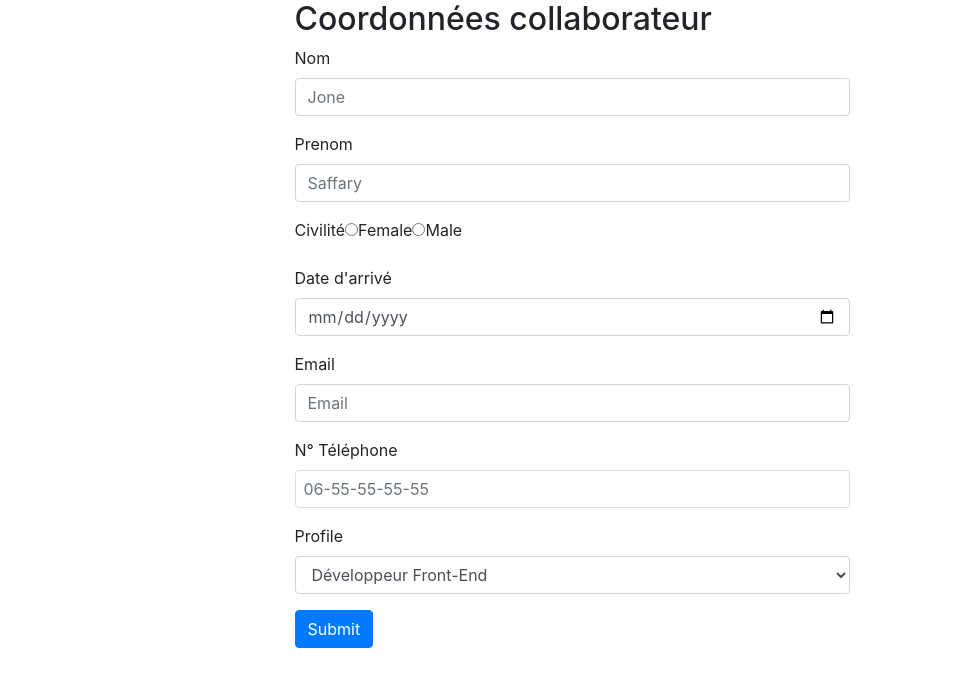
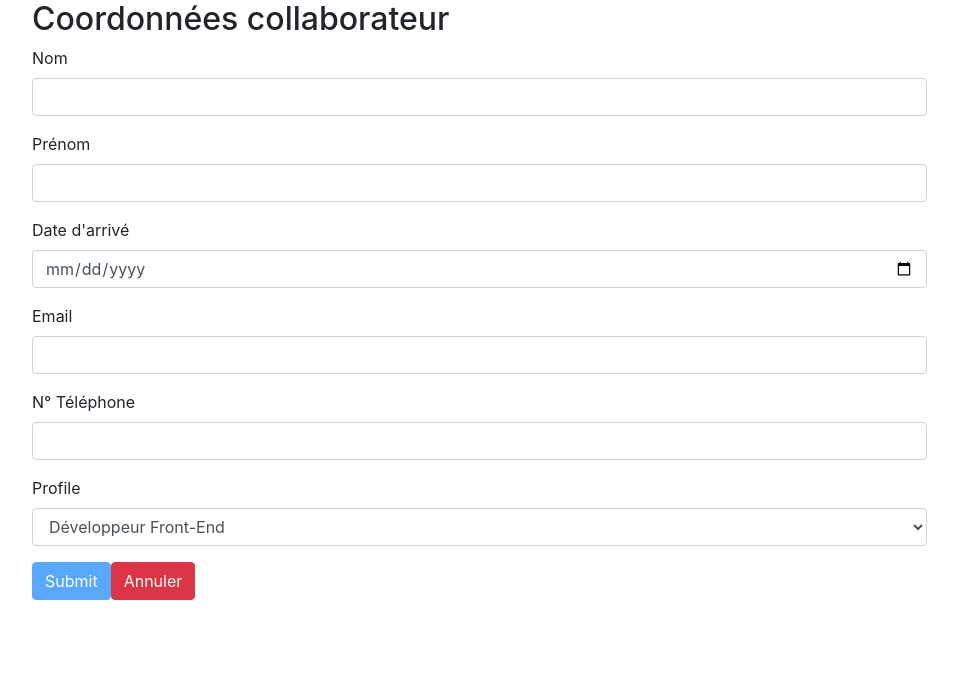
Before and after one commit to Halayem/lmt, an Angular app: page /user-information in a window 1280 px wide. Shown: the top 686 px of the page, without its empty margins (68-1026 px from the left). Built offline with nearby package versions, Linux system fonts and the light colour scheme.

Commit message:
Integration des Reactive Form Angular

```diff
--- a/src/app/user-registry/user-basic-information/models/Profile.ts
+++ /dev/null
@@ -1,3 +0,0 @@
-export interface Profile {
-   titre: string;
-}
--- /dev/null
+++ b/src/app/user-registry/user-basic-information/services-profile/profile-collaborateur.service.ts
@@ -0,0 +1,38 @@
+import { Injectable } from '@angular/core';
+import { of } from 'rxjs';
+import {Profile} from '../models/informations-collaborateur';
+
+@Injectable({
+  providedIn: 'root'
+})
+
+export class ProfileCollaborateur {
+
+  profile : Array<Profile> =[
+    {
+      titre: "Développeur Front-End"
+    },
+    {
+      titre: "Développeur Back-End"
+    },
+    {
+      titre: "Développeur Full-Stack"
+    },
+    {
+      titre: "Développeur Big Data"
+    },
+    {
+      titre: "Devops"
+    },
+    {
+      titre: "Chef de Projets"
+    }
+
+  ]
+
+  constructor() { }
+
+  getProfile(){
+    return of(this.profile);
+  }
+}
--- a/src/app/user-registry/user-basic-information/services/mocks-basic-informations.service.ts
+++ /dev/null
@@ -1,65 +0,0 @@
-import { Injectable } from '@angular/core';
-import { of } from 'rxjs';
-import {Profile} from '../models/Profile'
-
-@Injectable({
-  providedIn: 'root'
-})
-
-export class MocksBasicInformationsService {
-  informations: Array<object> = [
-    { nom: 'Conor',
-      prenom: 'McGregor',
-      datearriver: 12/0/2018,
-      profile: 'Ingenieur',
-      mail: 'mail@m.com',
-      numtelephone: '0682654'
-    },
-    { nom: 'Ons',
-      prenom: 'McGregor',
-      datearriver: 12/0/2018,
-      profile: 'Ingenieur',
-      mail: 'mail@m.com',
-      numtelephone: '0682654'
-    },
-    { nom: 'Anis',
-      prenom: 'McGregor',
-      datearriver: 12/0/2018,
-      profile: 'Ingenieur',
-      mail: 'mail@m.com',
-      numtelephone: '0682654'
-    },
-  ];
-
-  profile : Array<Profile> =[
-    {
-      titre: "Développeur Front-End"
-    },
-    {
-      titre: "Développeur Back-End"
-    },
-    {
-      titre: "Développeur Full-Stack"
-    },
-    {
-      titre: "Développeur Big Data"
-    },
-    {
-      titre: "Devops"
-    },
-    {
-      titre: "Chef de Projets"
-    }
-
-  ]
-
-  constructor() { }
-
-  getInforamtions() {
-    return of(this.informations);
-  }
-
-  getProfile(){
-    return of(this.profile);
-  }
-}
--- a/src/app/user-registry/user-basic-information/user-basic-information.component.html
+++ b/src/app/user-registry/user-basic-information/user-basic-information.component.html
@@ -1,39 +1,57 @@
-<form data-toggle="validator" role="form">
+<div class="container">
+  <div class="row">
+    <div class="col-10">
       <h2>Coordonnées collaborateur</h2>
+      <form name="form" [formGroup]="form">
         <div class="form-group">
-          <label for="inputNom" class="control-label">Nom</label>
-          <input id="inputnom" class="form-control" type="text" placeholder="Jone"  pattern="[a-zA-Z àâæçéèêëîïôœùûüÿÀÂÆÇnÉÈÊËÎÏÔŒÙÛÜŸ-]{3,25}" required>
+          <label for=nom>Nom</label>
+          <input type="text" class="form-control" formControlName="nom" [ngClass]="{'is-invalid': form.get('nom').touched && form.get('nom').invalid}" />
+          <div class="invalid-feedback">
+            <div>Nom est requis. </div>
+          </div>
         </div>
         <div class="form-group">
-          <label for="inputPrenom" class="control-label">Prenom</label>
-          <input id="inputprenom" class="form-control" type="text" placeholder="Saffary" pattern="[a-zA-Z àâæçéèêëîïôœùûüÿÀÂÆÇnÉÈÊËÎÏÔŒÙÛÜŸ-]{3,25}" required>
+          <label for=prenom>Prénom</label>
+          <input type="text" class="form-control" formControlName="prenom" [ngClass]="{'is-invalid': form.get('prenom').touched && form.get('prenom').invalid}" />
+          <div class="invalid-feedback">
+            <div>Prénom est requis. </div>
+          </div>
         </div>
         <div class="form-group">
-            <label for="inputPrenom" class="control-label">Civilité</label>
-            <label class="radio-inline"> <input type="radio"  name="gender">Female</label>
-            <label class="radio-inline"><input type="radio" name="gender">Male</label>
+          <label for=dateArrive>Date d'arrivé</label>
+          <input type="date" class="form-control" formControlName="dateArrive" [ngClass]="{'is-invalid': form.get('dateArrive').touched && form.get('dateArrive').invalid}" />
+          <div class="invalid-feedback">
+            <div>Date d'arrivé est requis. </div>
+          </div>
         </div>
         <div class="form-group">
-              <label for="inputdatedarrive" class="control-label">Date d'arrivé</label>
-              <input id="inputdatedarrive" class="form-control" type="date" min="2017-01-01" required>
+          <label for=email>Email</label>
+          <input type="email" class="form-control" formControlName="email" [ngClass]="{'is-invalid': form.get('email').touched && form.get('email').invalid}" />
+          <div *ngIf="form.get('email').touched && form.get('email').invalid" class="invalid-feedback">
+            <div *ngIf="form.get('email').errors.required">Email est requis. </div>
+            <div *ngIf="form.get('email').errors.email">Veuillez entrer une adresse valide. </div>
+          </div>
         </div>
         <div class="form-group">
-          <label for="inputemail" class="control-label">Email</label>
-          <input id="inputemail" class="form-control" type="email" placeholder="Email" data-error="Bruh, that email address is invalid" required>
-          <div class="help-block with-errors"></div>
+          <label for=telephone>N° Téléphone</label>
+          <input type="number" class="form-control" formControlName="telephone" [ngClass]="{'is-invalid': form.get('telephone').touched && form.get('telephone').invalid}" />
+          <div class="invalid-feedback">
+            <div>N° de téléphone est requis. </div>
+          </div>
         </div>
         <div class="form-group">
-              <label for="inputtelephone" class="control-label">N° Téléphone</label>
-              <input id="inputtelephone" class="form-control" type="tel" placeholder="06-55-55-55-55" pattern="^\d{4}\d{2}\d{4}$" required >
+          <label for=telephone>Profile</label>
+          <select class="form-control">
+            <option *ngFor="let info of profile">
+              <span> {{info.titre}}</span>
+            </option>
+          </select>
         </div>
         <div class="form-group">
-            <label for="exampleFormControlSelect1"  class="control-label">Profile</label>
-                <select id="exampleFormControlSelect1" class="form-control">
-                    <option *ngFor="let info of profile">{{info.titre}}</option>
-                </select>
-            </div>
-
-        <div class="form-group">
-          <button type="submit" class="btn btn-primary">Submit</button>
+          <button type="submit" class="btn btn-primary" [disabled]="!form.valid" (click)="ajouterCollaborateur()">Submit</button>
+          <button class="btn btn-danger" type="reset" (click)="annulerForm()">Annuler</button>
         </div>
       </form>
+    </div>
+  </div>
+</div>
--- a/src/app/user-registry/user-basic-information/user-basic-information.component.scss
+++ b/src/app/user-registry/user-basic-information/user-basic-information.component.scss
@@ -15,7 +15,6 @@ input[type="tel"] {
   }
 
   form {
-    width: 50%;
     margin: 0 auto;
   }
 
--- a/src/app/user-registry/user-basic-information/user-basic-information.component.ts
+++ b/src/app/user-registry/user-basic-information/user-basic-information.component.ts
@@ -1,6 +1,6 @@
 import { Component, OnInit } from '@angular/core';
-import { MocksBasicInformationsService } from './services/mocks-basic-informations.service';
-
+import { ProfileCollaborateur } from './services-profile/profile-collaborateur.service';
+import { FormControl, FormGroup, Validators } from '@angular/forms';
 @Component({
   selector:    'app-user-basic-information',
   templateUrl: './user-basic-information.component.html',
@@ -8,22 +8,30 @@ import { MocksBasicInformationsService } from './services/mocks-basic-informatio
 })
 
 export class UserBasicInformationComponent implements OnInit {
+  form = new FormGroup({
+    nom: new FormControl('', Validators.required),
+    prenom: new FormControl('', Validators.required),
+    dateArrive: new FormControl('', Validators.required),
+    telephone: new FormControl('', Validators.required),
+    email: new FormControl('', [Validators.required, Validators.email])
+  });
+
 
   profile: Array<object>;
-  model = {};
 
-  constructor( readonly  informations: MocksBasicInformationsService ) { }
-
-  ngOnInit() {
-    this.informations.getProfile().subscribe(res => {
+  constructor( readonly  cordonnées: ProfileCollaborateur ) {
+    this.cordonnées.getProfile().subscribe(res => {
       this.profile = res;
     });
   }
+  ngOnInit() {
+  }
 
-//   submitForm(event: Event) {
-//     event.preventDefault();
-//     console.log("formulaire");
-//     console.log("Nom: ",this.model['nom']);
-//     // really you would be using an event emitter
-// }
+  ajouterCollaborateur(){
+    console.log(this.form.value);
+   }
+
+   annulerForm(){
+    this.form.reset();
+   }
 }
```
Also changed, not shown: src/app/app.module.ts (+4 -3 lines), src/app/user-registry/user-basic-information/models/informations-collaborateur.ts (renamed from src/app/user-registry/user-basic-information/models/mocks-basic-informations.ts, +4 -3 lines), src/assets/profile.json (added, +8 -0 lines), 2 other files (tests, documents, lock files or other folders). Lines whose indentation alone changed are shown as unchanged.
